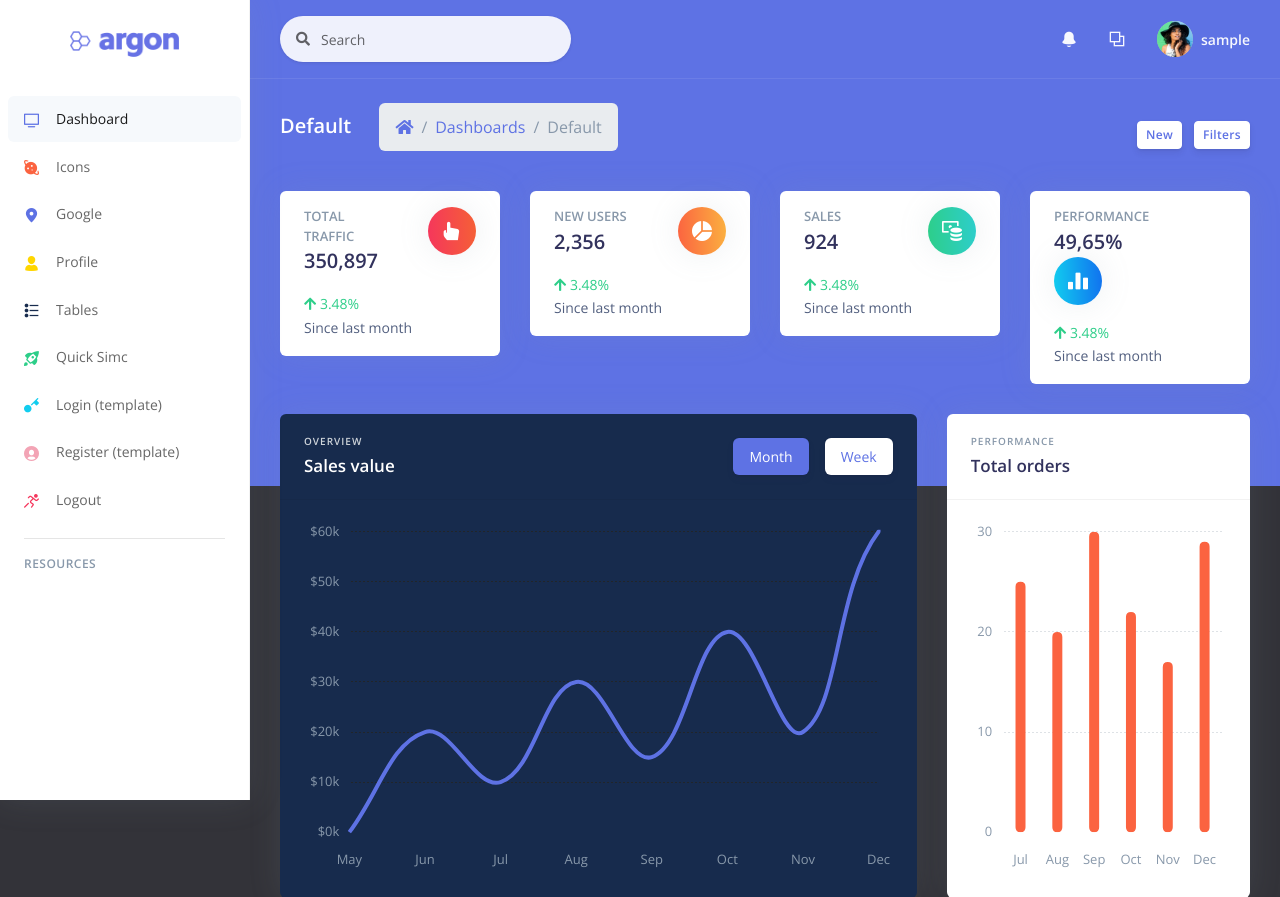
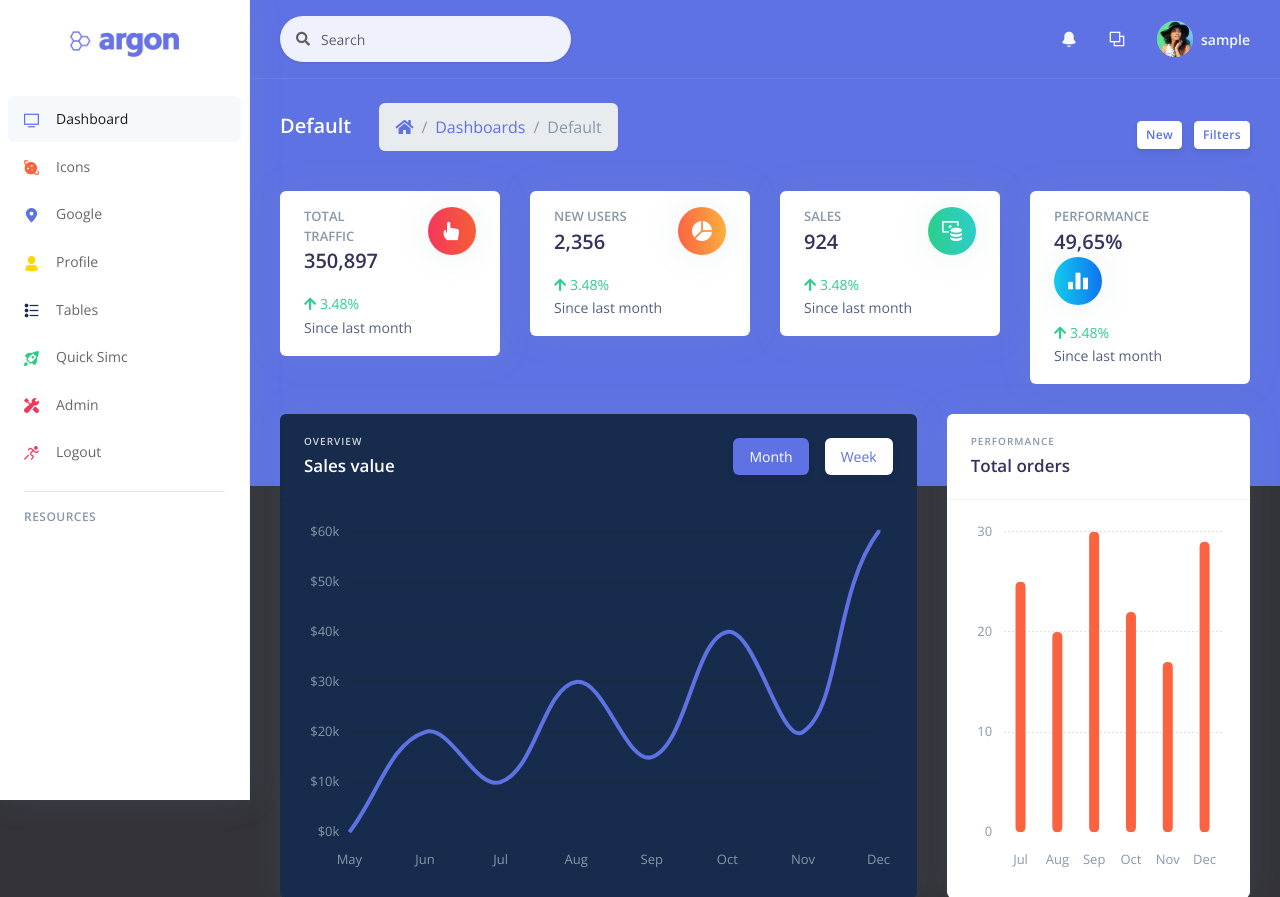
Before and after one commit to Poorandy/lightadmin, a Django app: page / in a window 1280 px wide. Shown: the top 897 px of the page. Run offline with Django 3.2, Linux system fonts and the light colour scheme; the visitor is signed in with stand-in values (Sample User, id 1); some libraries are stand-ins or nearby versions.

Commit message:
some change

```diff
--- a/core/templates/includes/sidenav.html
+++ b/core/templates/includes/sidenav.html
@@ -47,19 +47,12 @@
               <span class="nav-link-text">Quick Simc</span>
             </a>
           </li>
-          <li class="nav-item">
-            <a class="nav-link" href="/login.html">
-              <i class="ni ni-key-25 text-info"></i>
-              <span class="nav-link-text">Login (template)</span>
+            <li class="nav-item">
+            <a class="nav-link {% if 'admin' in segment %} active {% endif %}" href="/admin/">
+              <i class="ni ni-settings text-danger"></i>
+              <span class="nav-link-text">Admin</span>
             </a>
           </li>
-          <li class="nav-item">
-            <a class="nav-link" href="/register.html">
-              <i class="ni ni-circle-08 text-pink"></i>
-              <span class="nav-link-text">Register (template)</span>
-            </a>
-          </li>
-
           <li class="nav-item">
             <a class="nav-link" href="{% url 'logout' %}">
               <i class="ni ni-user-run text-red"></i>
```
